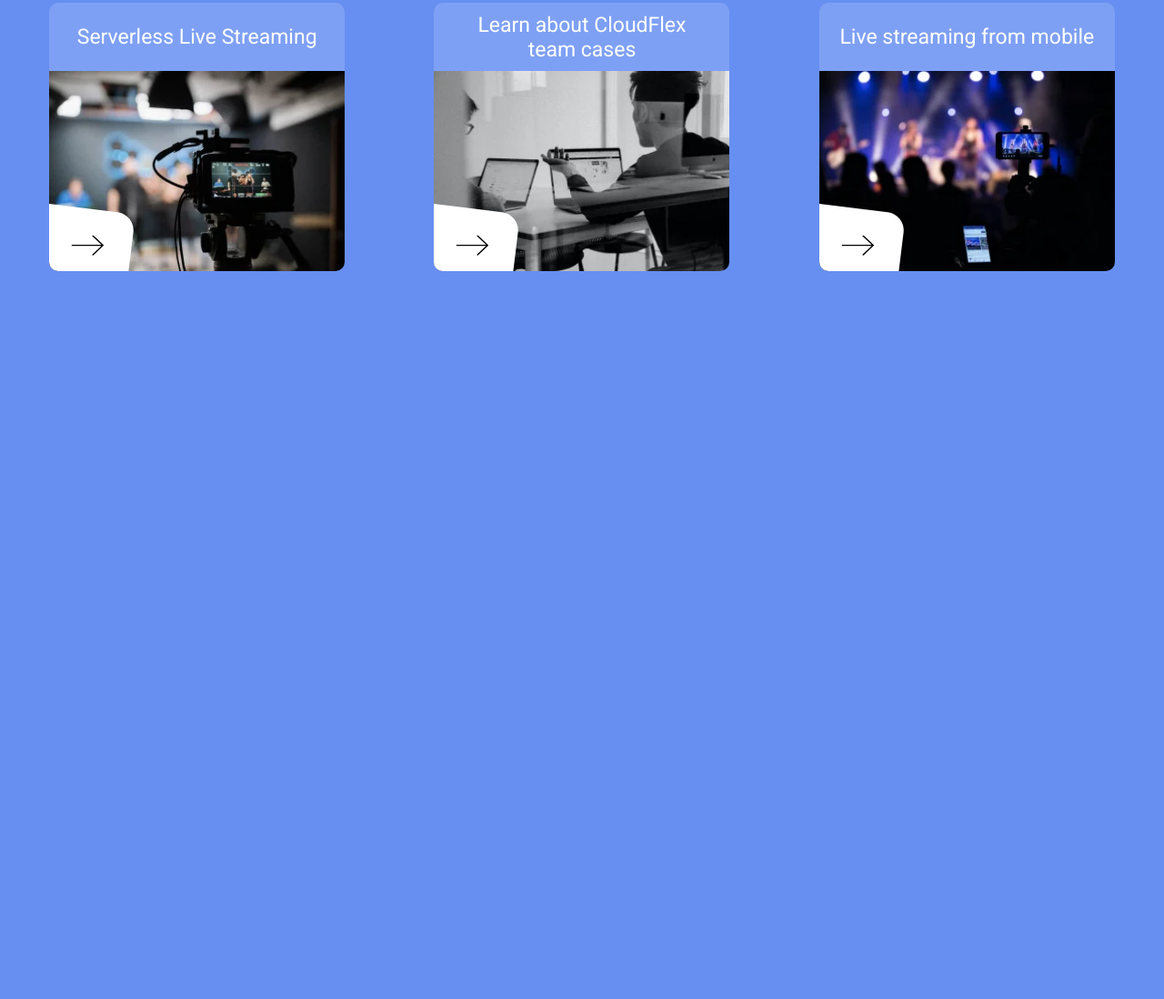
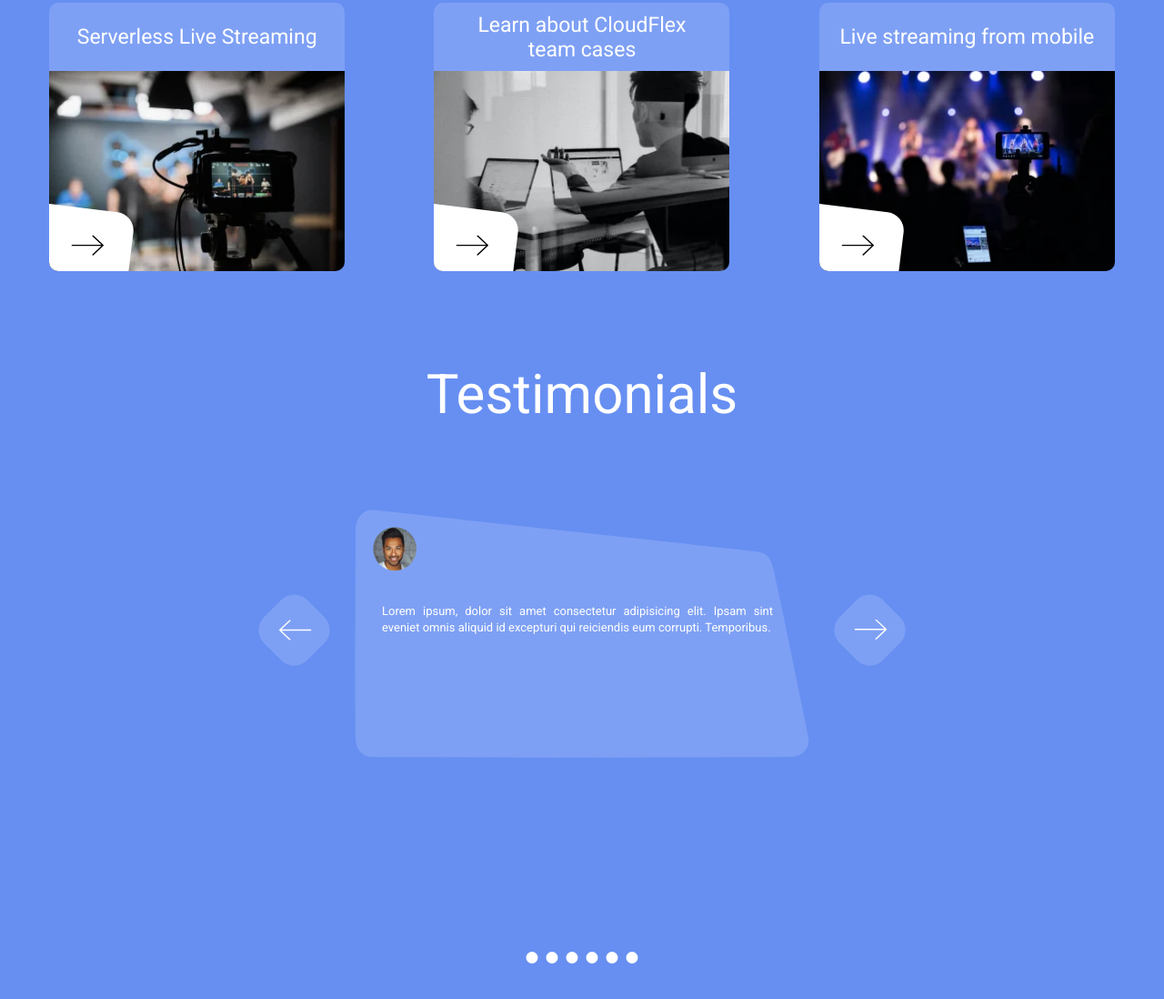
Before and after one commit to Gronius/lending-streaming, a website: page index.html in a window 1280 px wide. Shown: the part 4210-5308 px from the top of the page at 91% size. Before the commit the page ends 4688 px from the top, so only its background shows below. Drawn offline with nearby package versions, Linux system fonts and the light colour scheme; files that its build step writes are made by us from their sources.

Commit message:
testimonials section

```diff
--- a/index.html
+++ b/index.html
@@ -25,10 +25,10 @@
 
         <div class="nav__links">
           <ul class="nav__links-list list" aria-label="header nav links">
-            <li class="list__item" aria-label="first link">
+            <li class="list__item">
               <a href="#" class="list__item-link">about us</a>
             </li>
-            <li class="list__item" aria-label="second link">
+            <li class="list__item">
               <a href="#" class="list__item-link">contact</a>
             </li>
           </ul>
@@ -207,6 +207,44 @@
     </sectioin>
 
 
+     <section class="testimoials-section" id="testimonials" aria-label="testimonials section">
+      <div class="container">
+        <div class="testimonials">
+          <h2 class="testimonials__title">Testimonials</h2>
+
+          <div class="testimonials__slider slider">
+            <figure class="wave-card">
+              <img src="assets/img/avatar_alpha.png" alt="" class="wave-card__avatar">
+
+              <blockquote class="wave-card__quote" cite="https://happyclient.com">
+                <p>Lorem ipsum, dolor sit amet consectetur adipisicing elit. Ipsam sint eveniet omnis aliquid id excepturi qui reiciendis eum corrupti. Temporibus.</p>
+              </blockquote>
+            </figure>
+
+            <button class="slider__left-btn">
+               <svg class="slider__left-btn-icon">
+                   <use href="assets/sprites.svg#arrow-icon"></use>
+                </svg>
+            </button>
+
+            <button class="slider__right-btn">
+               <svg class="slider__right-btn-icon">
+                   <use href="assets/sprites.svg#arrow-icon"></use>
+                </svg>
+            </button>
+
+            <div class="slider__points">
+              <div class="slider__points-item"></div>
+              <div class="slider__points-item"></div>
+              <div class="slider__points-item"></div>
+              <div class="slider__points-item"></div>
+              <div class="slider__points-item"></div>
+              <div class="slider__points-item"></div>
+            </div>
+          </div>
+        </div>
+      </div>
+     </section>
 
   </main>
 
--- a/styles/_basic.scss
+++ b/styles/_basic.scss
@@ -33,7 +33,7 @@ a {
 li {
     list-style: none;
 }
-figure {
+figure, blockquote {
   margin: 0;
 }
 
--- a/styles/_cards.scss
+++ b/styles/_cards.scss
@@ -115,3 +115,31 @@
      width: 300px;
   }
 }
+
+.wave-card{
+  width: 500px;
+  height: 275px;
+  background: url('../assets/wave_card_bg.svg') center/contain no-repeat;
+  @include m.d-flex(start, start, nowrap, column, 0, 35px);
+
+     &__avatar{
+      margin: 20px 0 0 20px;
+    }
+
+    &__quote{
+      @include m.font(20px, 400, $color_white);
+      margin: 0 40px 0 30px;
+      text-align: justify;
+      line-height: 1.4;
+    }
+
+    @media (max-width: $media_md){
+      width: 330px;
+      row-gap: 15px;
+      background: url('../assets/wave_card_bg.svg') 50% 0/contain no-repeat;
+    }
+      &__quote{
+      @include m.font(13px, 400, $color_white);
+
+    }
+}
--- a/styles/_experience.scss
+++ b/styles/_experience.scss
@@ -2,7 +2,7 @@
 @use 'mixins' as m;
 
   .experience{
-    padding: 180px 0;
+    padding: 180px 0 0 0;
     margin: 0 auto;
     @include m.d-flex(start, center, nowrap, column, 0, 90px);
 
--- a/styles/_importer.scss
+++ b/styles/_importer.scss
@@ -5,6 +5,7 @@
 @forward 'work';
 @forward 'about';
 @forward 'experience';
+@forward 'testimonials';
 
 
 
--- /dev/null
+++ b/styles/_testimonials.scss
@@ -0,0 +1,110 @@
+@use 'variables' as *;
+@use 'mixins' as m;
+@use 'sass:color';
+
+%slider-button{
+  width: 67px;
+  height: 67px;
+  border: none;
+  border-radius: 20px;
+  background-color: color.adjust($color_white, $alpha: -0.85);
+  rotate: z 45deg;
+}
+
+.testimonials {
+  padding: 100px 0 100px 0;
+  margin: 0 auto;
+  @include m.d-flex(start, center, nowrap, column, 0, 90px);
+
+    &__title{
+      @include m.font(60px, 400, $color_white);
+
+       @media (max-width: $media_md){
+         font-size: 35px;
+       }
+    }
+
+    .slider{
+      position: relative;
+      height: 500px;
+
+      &__left-btn{
+        @extend %slider-button;
+        @include m.position(absolute, 1, -1, top, left, 100px, -100px);
+
+        &-icon{
+          width: 36px;
+          height: 23px;
+          fill: $color_white;
+          rotate: z 135deg;
+        }
+      }
+
+      &__right-btn {
+        @extend %slider-button;
+        @include m.position(absolute, 1, -1, top, right, 100px, -100px);
+
+          &-icon{
+            width: 36px;
+            height: 23px;
+            fill: $color_white;
+            rotate: z -45deg;
+          }
+      }
+      &__left-btn:hover,
+      &__right-btn:hover {
+        cursor: pointer;
+        box-shadow: inset 0 0 15px 3px rgba(0,0,0, .15);
+
+        .slider__left-btn-icon,
+        .slider__right-btn-icon {
+          fill: $color_black;
+        }
+      }
+
+      &__points{
+        @include m.position(absolute, 1, -1, bottom, left, 0, 50%);
+        @include m.d-flex(start, center, nowrap, row, 9px, 0);
+        translate: -50% 0;
+
+        &-item{
+          width: 13px;
+          height: 13px;
+          border-radius: 50%;
+          background-color: $color_white;
+
+          &:hover{
+            cursor: pointer;
+            scale: .7;
+            background-color: $color_gray;
+          }
+        }
+      }
+
+      @media (max-width: $media_md) {
+        height: 300px;
+
+        &__left-btn {
+          top: unset;
+          bottom: 20px;
+          left: 0;
+        }
+        &__right-btn {
+          top: unset;
+          bottom: 20px;
+          right: 0;
+        }
+        &__points {
+           bottom: 45px;
+        }
+      }
+       @media (max-width: $media_min){
+        &__left-btn {
+          left: 10px;
+        }
+        &__right-btn {
+          right: 10px;
+        }
+       }
+    }
+}
--- a/styles/_variables.scss
+++ b/styles/_variables.scss
@@ -2,6 +2,7 @@ $color_blue: #678FF2;
 // $color_blue: #5873b6;
 $color_white: #fff;
 $color_black: #000;
+$color_gray: #B4B4B4;
 
 
 $media_xxl: 1400px;
```
